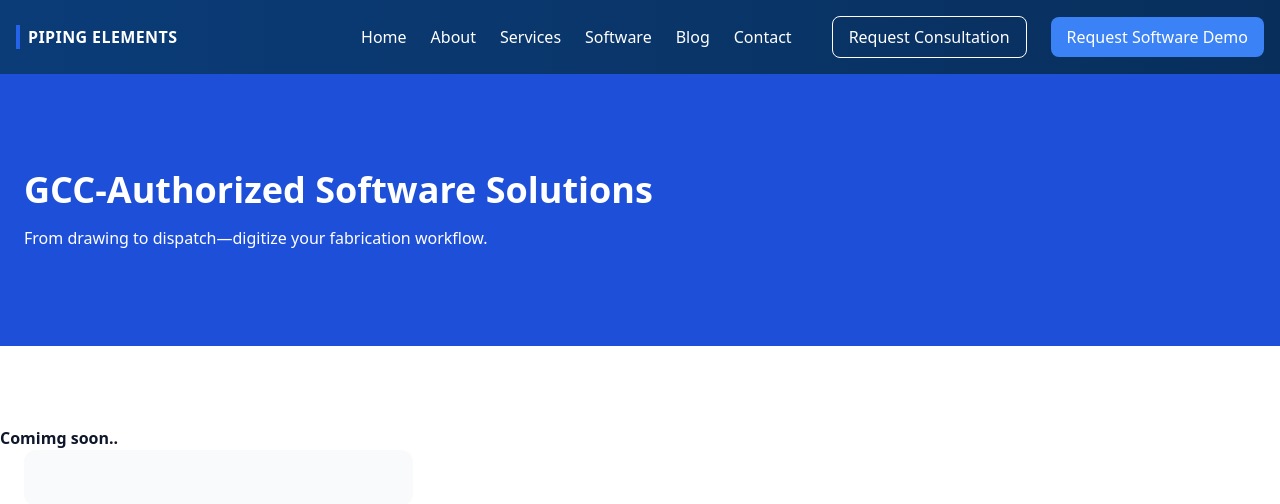
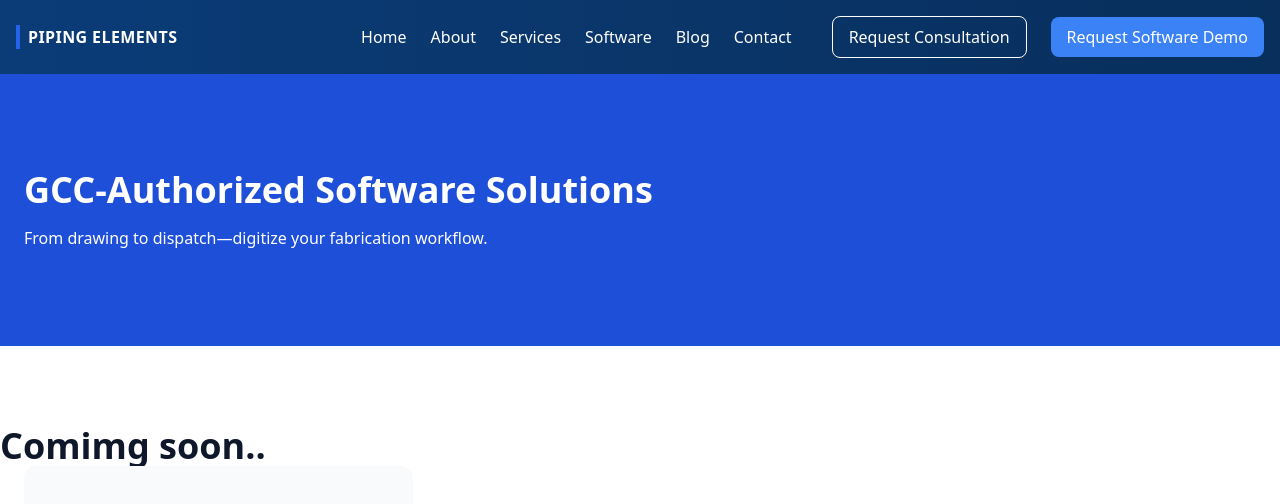
Before and after one commit to Muhammadshajid/piping-elements-website, a Next.js app: page /software in a window 1280 px wide. Shown: the top 504 px of the page. Built offline with nearby package versions, Linux system fonts and the light colour scheme.

Commit message:
Update page.tsx

```diff
--- a/app/software/page.tsx
+++ b/app/software/page.tsx
@@ -13,7 +13,7 @@ export default function SoftwarePage() {
       </section>
 
       <section className="py-20 bg-white">
-       <h1 className="font-bold">Comimg soon..</h1>
+       <h1 className="text-4xl font-bold">Comimg soon..</h1>
       <div className="container mx-auto px-6 grid md:grid-cols-3 gap-8">
           {[
             [""],
```
